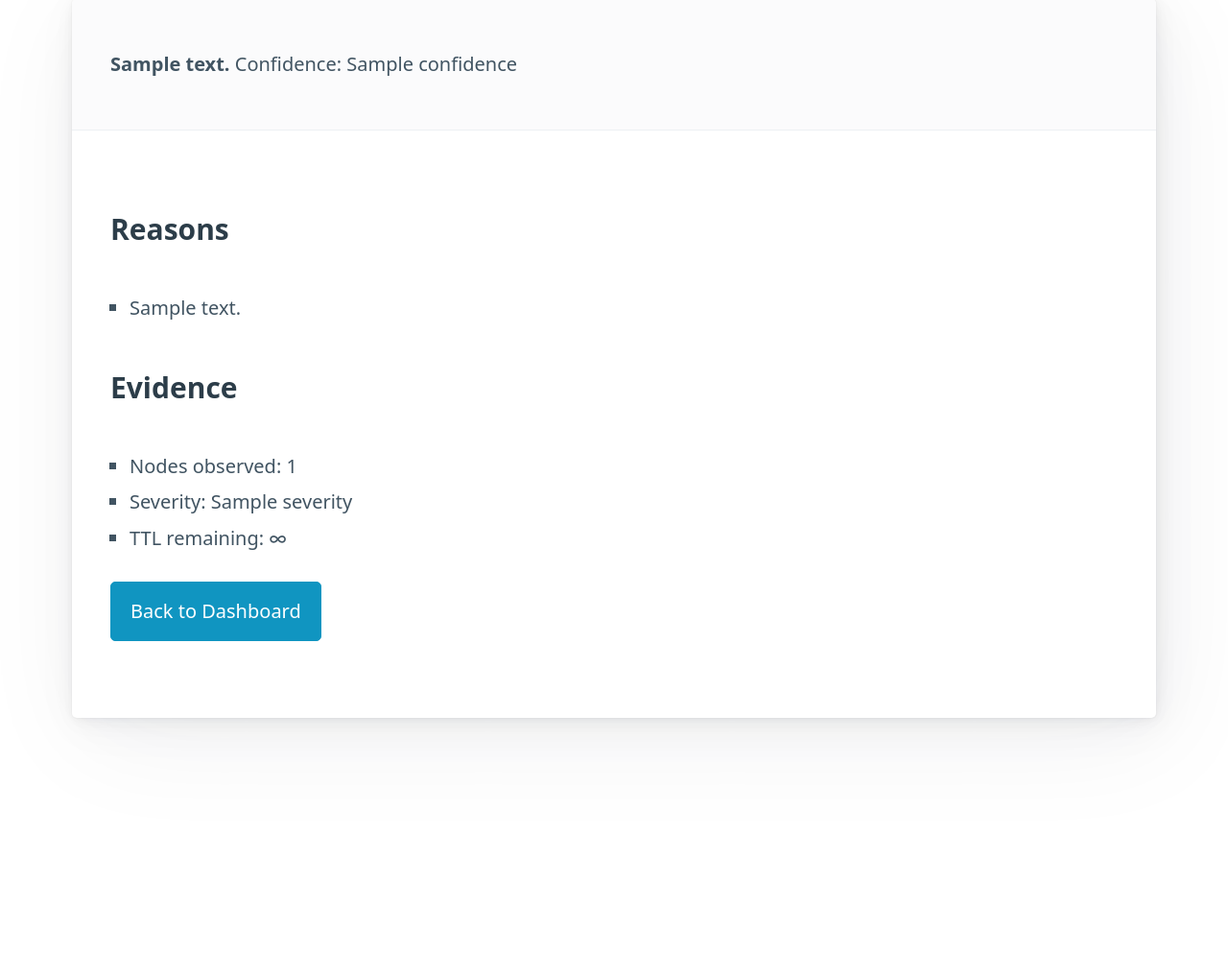
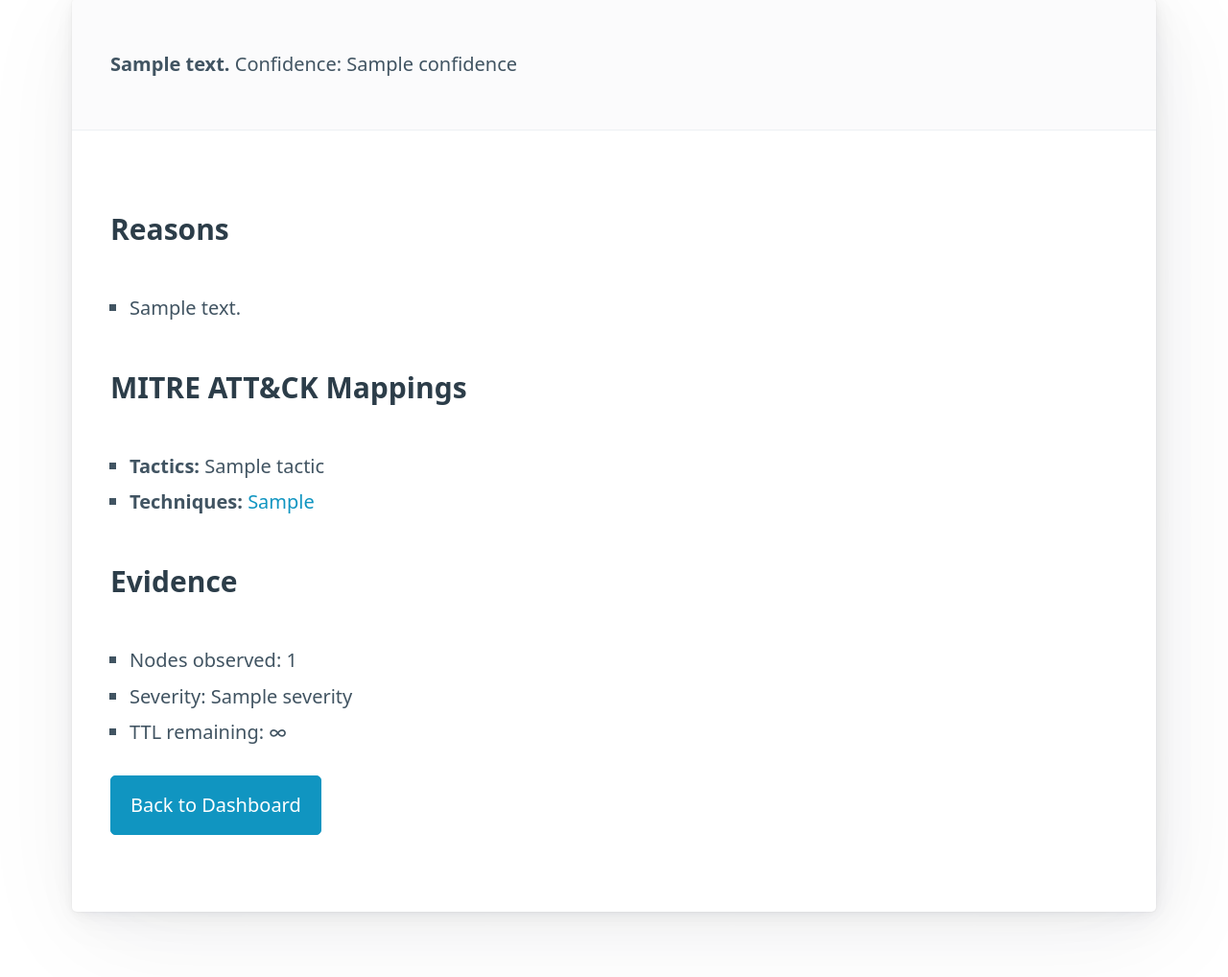
Before and after one commit to patrickbeane/threat-decision-engine, a Flask app: template frontend/templates/explain.html in a window 1280 px wide. Shown: the part 221-1239 px from the top of the page at 96% size. Before the commit the page ends 984 px from the top, so only its background shows below. Run offline with Flask 3, Linux system fonts and the light colour scheme; the template is opened without the code that fills it: most values are stand-ins (such as "Sample title", 1, 10 or a date in 2020).

Commit message:
feat: integrate MITRE ATT&CK tactics & techniques with explain page rendering, and persistence updates - Store mitre_tactics & mitre_techniques from severity object as JSON lists - Update explain.html with conditional rendering and join(', ') - Cleaner severity and confidence labels on the dashboard - Fix persistence upsert to save MITRE data correctly - Minor refactoring and debug improvements in explain.py

```diff
--- a/frontend/app.py
+++ b/frontend/app.py
@@ -74,7 +74,6 @@ def paginate(items, page, per_page=10):
 @app.route("/")
 def dashboard():
     decisions = ds.get_active_decisions(limit=500)
-
     for d in decisions:
         d["ttl_display"] = human_ttl(d["ttl_seconds"])
 
@@ -121,6 +120,8 @@ def explain(ip):
     decision = ds.get_active_decision(ip)
 
     explained = explain_structured(decision)
+    explained["mitre_tactics_filtered"] = [t for t in decision.get("mitre_tactics", []) if t != "Unknown"]
+    explained["mitre_techniques_filtered"] = decision.get("mitre_techniques", [])
     explained["ttl_display"] = human_ttl(decision.get("ttl_seconds"), precise=True)
 
     if not decision:
--- a/frontend/templates/explain.html
+++ b/frontend/templates/explain.html
@@ -24,6 +24,28 @@
             {% endfor %}
         </ul>
 
+        {% if decision.mitre_tactics_filtered | length > 0 or decision.mitre_techniques_filtered | length > 0 %}
+        <h3>MITRE ATT&CK Mappings</h3>
+        <ul>
+            {% if decision.mitre_tactics_filtered | length > 0 %}
+            <li><strong>Tactics:</strong>
+                {% for tactic in decision.mitre_tactics_filtered %}
+                {{ tactic }}{% if not loop.last %}, {% endif %}
+                {% endfor %}
+            </li>
+            {% endif %}
+            {% if decision.mitre_techniques_filtered | length > 0 %}
+            <li><strong>Techniques:</strong>
+                {% for t in decision.mitre_techniques_filtered %}
+                <a href="https://attack.mitre.org/techniques/{{ t }}/" target="_blank" rel="noopener">{{ t }}</a>{% if not loop.last %}, {% endif %}
+                {% endfor %}
+            </li>
+            {% endif %}
+        </ul>
+        {% else %}
+        <p><em>No MITRE ATT&CK mappings available for this decision.</em></p>
+        {% endif %}
+
         <h3>Evidence</h3>
         <ul>
             <li>Nodes observed: {{ decision.evidence.node_count }}</li>
--- a/pyproject.toml
+++ b/pyproject.toml
@@ -4,7 +4,7 @@ build-backend = "setuptools.build_meta"
 
 [project]
 name = "threat-decision-engine"
-version = "0.1.1"
+version = "0.1.2"
 description = "Deterministic threat decision engine for security automation"
 readme = "README.md"
 requires-python = ">=3.10"
--- a/threat_engine/engine.py
+++ b/threat_engine/engine.py
@@ -20,7 +20,6 @@ def decide(threat: dict, strike_count: int = 0, existing_decision = None) -> dic
     confidence_label = threat["confidence"]["label"]
     severity = threat["severity"]["level"]
     node_count = threat.get("node_count", 1)
-
     last_seen = threat.get("last_seen")
     if last_seen and last_seen.endswith("Z"):
         last_seen = last_seen.replace("Z", "+00:00")
--- a/threat_engine/explain.py
+++ b/threat_engine/explain.py
@@ -24,7 +24,7 @@ REASON_EXPLANATIONS = {
     "HIGH_SEVERITY_SINGLE_NODE":
         "High severity activity observed on a single node; enforcement applied based on severity.",
     "SINGLE_NODE_ONLY":
-        "Observed only on a single node, but severity and confidence justify enforcement across the fleet.",
+        "Observed on a single node, indicating non-distributed activity at time of detection.",
     "LOW_SCENARIO_VOLUME":
         "Detected activity is a limited amount of firewall scenarios.",
     "PRESERVED_EXISTING_DECISION":
@@ -48,6 +48,8 @@ def explain_structured(decision: dict) -> dict:
         "ip": decision["ip"],
         "confidence": decision["confidence"],
         "reasons": reasons,
+        "mitre_tactics": decision.get("mitre_tactics", []),
+        "mitre_techniques": decision.get("mitre_techniques", []),
         "evidence": decision.get("evidence"),
     }
 
@@ -72,6 +74,8 @@ def explain(decision: dict) -> str:
 
     ev = structured.get("evidence")
     scenarios = decision.get("scenarios", [])
+    mitre_tactics = decision.get("mitre_tactics", [])
+    mitre_techniques = decision.get("mitre_techniques", [])
 
     if ev or scenarios:
         lines.append("")
@@ -85,6 +89,12 @@ def explain(decision: dict) -> str:
             lines.append(f"  - Scenarios ({len(scenarios)}):")
             for s in scenarios:
                 lines.append(f"      - {s['name']} / {s['category']} / base_score: {s['base_score']} / count: {s['count']} / last_seen: {s['last_seen']}")
+        if mitre_tactics:
+            lines.append(f"MITRE Tactics: {mitre_tactics}")
+            if mitre_techniques:
+                lines.append(f"MITRE Techniques: ")
+                for t in mitre_techniques:
+                    lines.append(f"  - {t}")
         if decision["decision"] in ("PERM_BAN", "TEMP_BAN"):
             ttl = decision.get("ttl_seconds")
             lines.append(f"   - TTL remaining: {format_duration(ttl)}")
```
Also changed, not shown: frontend/templates/dashboard.html (+39 -0 lines), frontend/templates/decision_table.html (+11 -2 lines), threat_engine/explain_cached.py (+11 -0 lines), threat_engine/persistence.py (+17 -1 lines).
